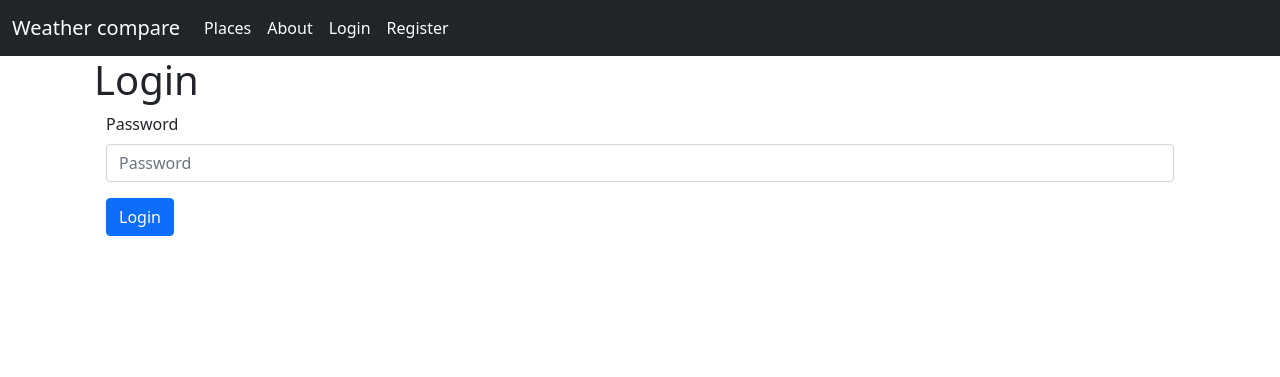
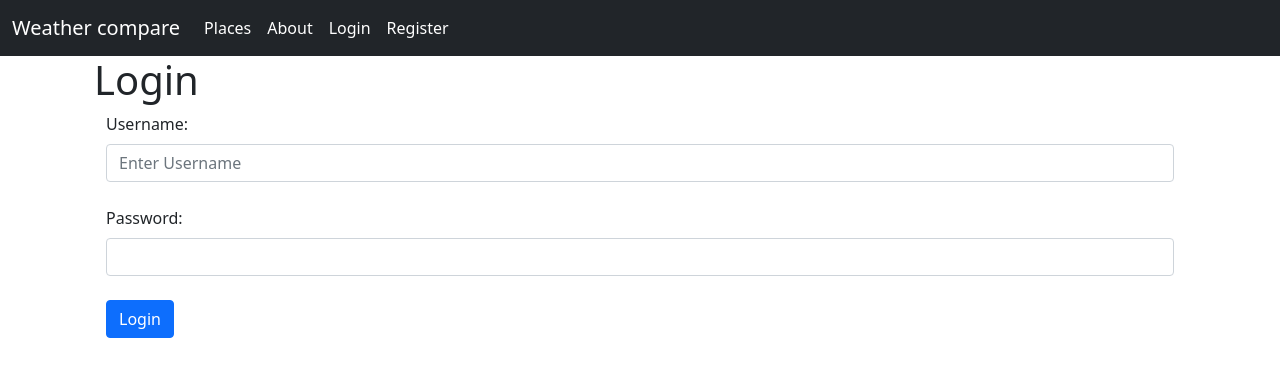
Before and after one commit to Rutrle/weather-web, a Django app: page /account/login/ in a window 1280 px wide. Shown: the top 377 px of the page. Run offline with Django 3.2, Linux system fonts and the light colour scheme; some libraries are stand-ins or nearby versions.

Commit message:
updated login

```diff
--- a/weather_web/accounts/forms.py
+++ b/weather_web/accounts/forms.py
@@ -13,11 +13,3 @@ class UserCreateForm(UserCreationForm):
         super().__init__(*args, **kwargs)
         self.fields["username"].label = "Username"
         self.fields["email"].label = "Email address"
-
-
-class LoginForm(forms.ModelForm):
-    password = forms.CharField(widget=forms.PasswordInput())
-
-    class Meta():
-        model = User
-        fields = {'username', 'password'}
--- a/weather_web/accounts/templates/accounts/login.html
+++ b/weather_web/accounts/templates/accounts/login.html
@@ -5,14 +5,18 @@
 <div class="container">
   <h1>Login</h1>
   <div class="container">
-<form method="POST" class="form">
-    {% csrf_token %}
-    {% bootstrap_form form %}
+    <form class = "mb-3" action="{% url 'accounts:login' %}" method="POST">
+        {% csrf_token %}
+        <label class="form-label" for="username">Username:</label>
+        <input class="form-control" type="text" name="username" placeholder="Enter Username">
+        <br>
 
-    {% buttons %}
-      <button type="submit" class="btn btn-primary">Login</button>
-    {% endbuttons %}
-   </form>
+        <label class="form-label" for="password">Password:</label>
+        <input class="form-control" type="password" name="password">
+        <br>
+
+        <input class="btn btn-primary" type="submit" value="Login">
+    </form>
   </div>
 </div>
 {% endblock content %}
--- a/weather_web/accounts/views.py
+++ b/weather_web/accounts/views.py
@@ -16,7 +16,6 @@ class SignUp(CreateView):
 
 
 def login_view(request):
-    form = forms.LoginForm()
 
     if request.method == 'POST':
         username = request.POST['username']
@@ -29,7 +28,7 @@ def login_view(request):
         else:
             return HttpResponseRedirect(reverse('weather:weather_index'))
     else:
-        return render(request, 'accounts/login.html', {'form': form})
+        return render(request, 'accounts/login.html', {})
 
 
 @login_required
```
